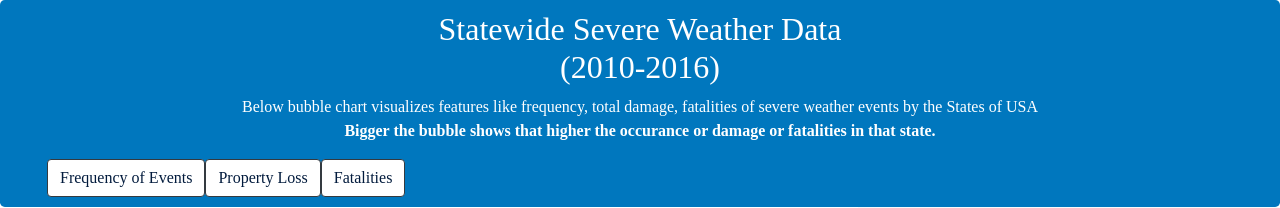
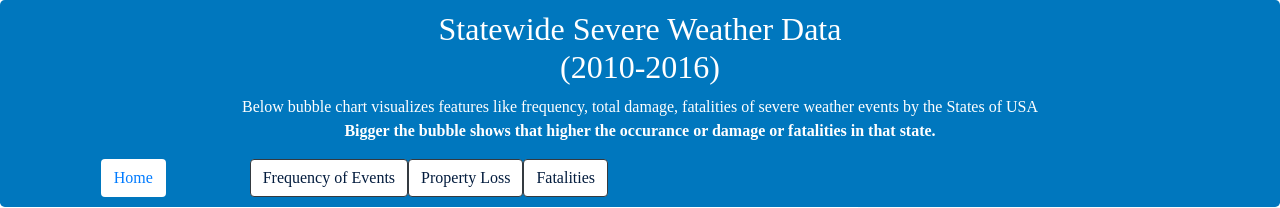
Before and after one commit to TomBerton/SevereWeatherViz, a Python web app: template templates/states.html in a window 1280 px wide. Shown: the top 208 px of the page. Run offline with Jinja, Linux system fonts and the light colour scheme; the template is opened without the code that fills it, so the values that code supplies are empty; some libraries are stand-ins or nearby versions.

Commit message:
back home

```diff
--- a/templates/states.html
+++ b/templates/states.html
@@ -28,9 +28,14 @@
 
 
                 <div class="row">
+                    <div class="col-md-2">
+                            <button type="button" class="btn button"><a href="/">Home</a></button>
 
-                    <div class="col-md-8">
+                    </div>
+
+                    <div class="col-md-6">
                             <div class="btn-toolbar" role="group" aria-label="...">
+
                                     <button type="button" class="btn button btn-outline-dark pull-right" onclick="actOnClick('num_events')">Frequency of Events</button>
                                     <button type="button" class="btn button btn-outline-dark pull-right" onclick="actOnClick('tot_loss')">Property Loss</button>
                                     <button type="button" class="btn button btn-outline-dark pull-right" onclick="actOnClick('fatalities')">Fatalities</button>
```
